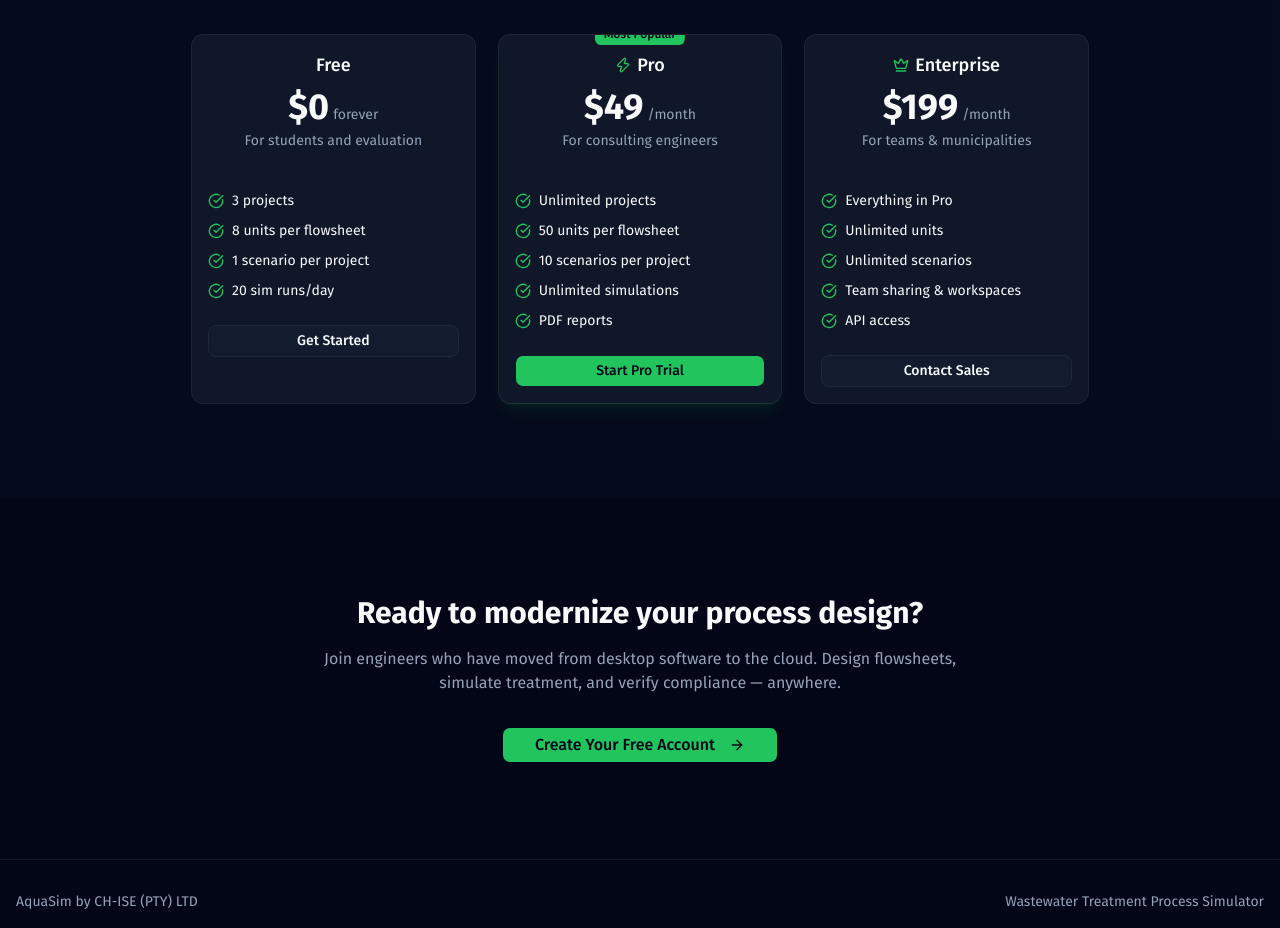
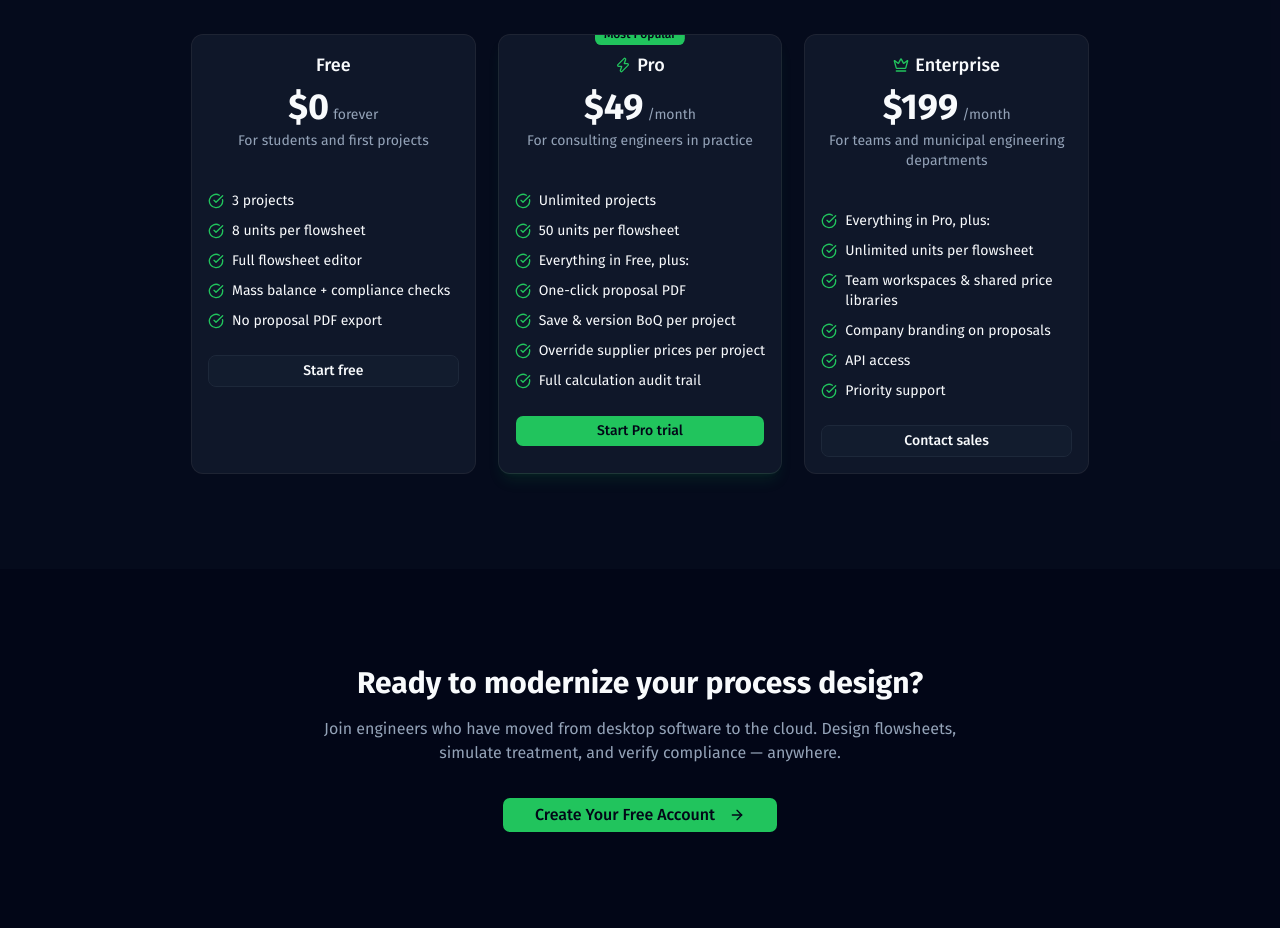
Before and after one commit to DeanJeggels/WaterTreatment, a Next.js app in the folder apps/web/: page / in a window 1280 px wide. Shown: the part 2100-3028 px from the top of the page. Built offline with nearby package versions, Linux system fonts and the light colour scheme.

Commit message:
Landing: refresh pricing tier feature bullets for proposal-generator positioning

```diff
--- a/apps/web/app/page.tsx
+++ b/apps/web/app/page.tsx
@@ -51,27 +51,48 @@ const tiers = [
     name: 'Free',
     price: '$0',
     period: 'forever',
-    description: 'For students and evaluation',
-    features: ['3 projects', '8 units per flowsheet', '1 scenario per project', '20 sim runs/day'],
-    cta: 'Get Started',
+    description: 'For students and first projects',
+    features: [
+      '3 projects',
+      '8 units per flowsheet',
+      'Full flowsheet editor',
+      'Mass balance + compliance checks',
+      'No proposal PDF export',
+    ],
+    cta: 'Start free',
     highlighted: false,
   },
   {
     name: 'Pro',
     price: '$49',
     period: '/month',
-    description: 'For consulting engineers',
-    features: ['Unlimited projects', '50 units per flowsheet', '10 scenarios per project', 'Unlimited simulations', 'PDF reports'],
-    cta: 'Start Pro Trial',
+    description: 'For consulting engineers in practice',
+    features: [
+      'Unlimited projects',
+      '50 units per flowsheet',
+      'Everything in Free, plus:',
+      'One-click proposal PDF',
+      'Save & version BoQ per project',
+      'Override supplier prices per project',
+      'Full calculation audit trail',
+    ],
+    cta: 'Start Pro trial',
     highlighted: true,
   },
   {
     name: 'Enterprise',
     price: '$199',
     period: '/month',
-    description: 'For teams & municipalities',
-    features: ['Everything in Pro', 'Unlimited units', 'Unlimited scenarios', 'Team sharing & workspaces', 'API access'],
-    cta: 'Contact Sales',
+    description: 'For teams and municipal engineering departments',
+    features: [
+      'Everything in Pro, plus:',
+      'Unlimited units per flowsheet',
+      'Team workspaces & shared price libraries',
+      'Company branding on proposals',
+      'API access',
+      'Priority support',
+    ],
+    cta: 'Contact sales',
     highlighted: false,
   },
 ];
```
